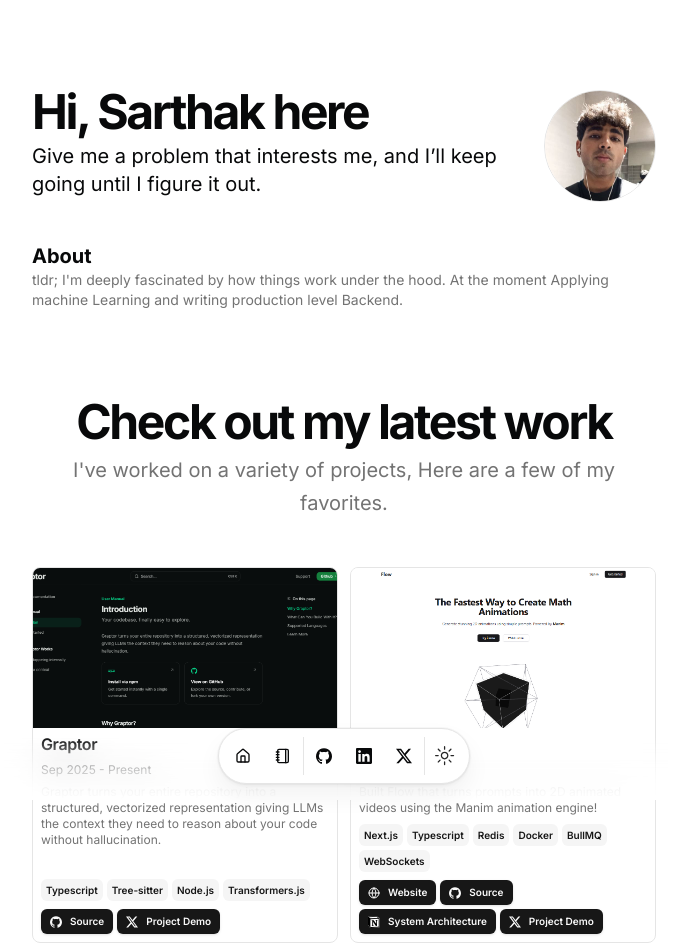
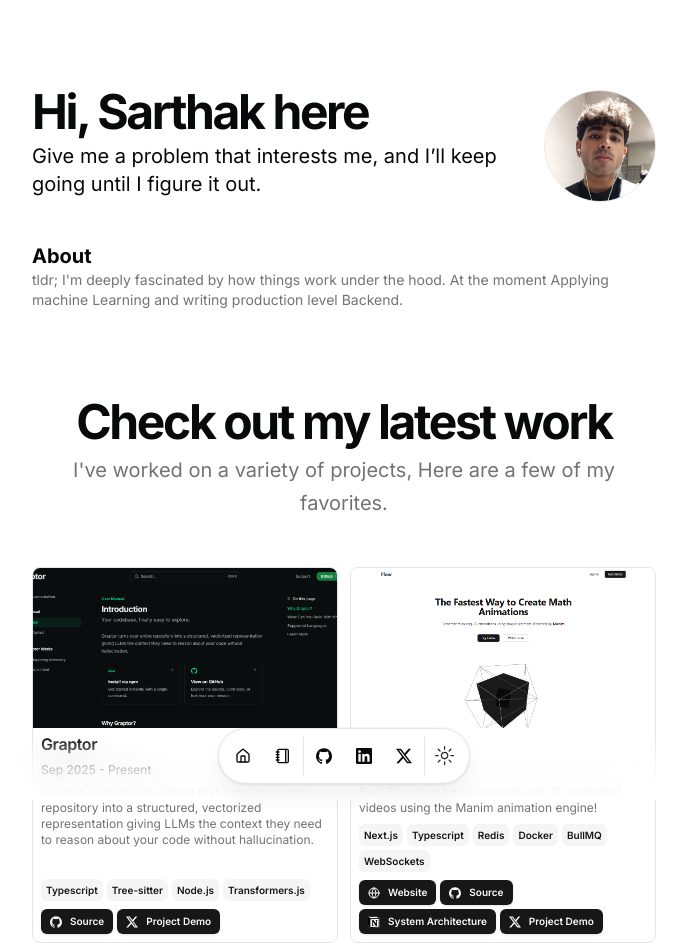
Before and after one commit to sarthaksharma27/portfolio, a Next.js app: page / in a window 1280 px wide. Shown: the top 952 px of the page, without its empty margins (296-983 px from the left). Built offline with nearby package versions, Linux system fonts and the light colour scheme.

Commit message:
Update the description graptor

```diff
--- a/src/data/resume.tsx
+++ b/src/data/resume.tsx
@@ -122,7 +122,7 @@ export const DATA = {
       dates: "Sep 2025 - Present",
       active: true,
       description:
-      "Graptor turns your entire repository into a structured, vectorized representation giving LLMs the context they need to reason about your code without hallucination.",
+      "Graptor is an npm package that turns your entire repository into a structured, vectorized representation giving LLMs the context they need to reason about your code without hallucination.",
       technologies: [
         "Typescript",
         "Tree-sitter",
```
